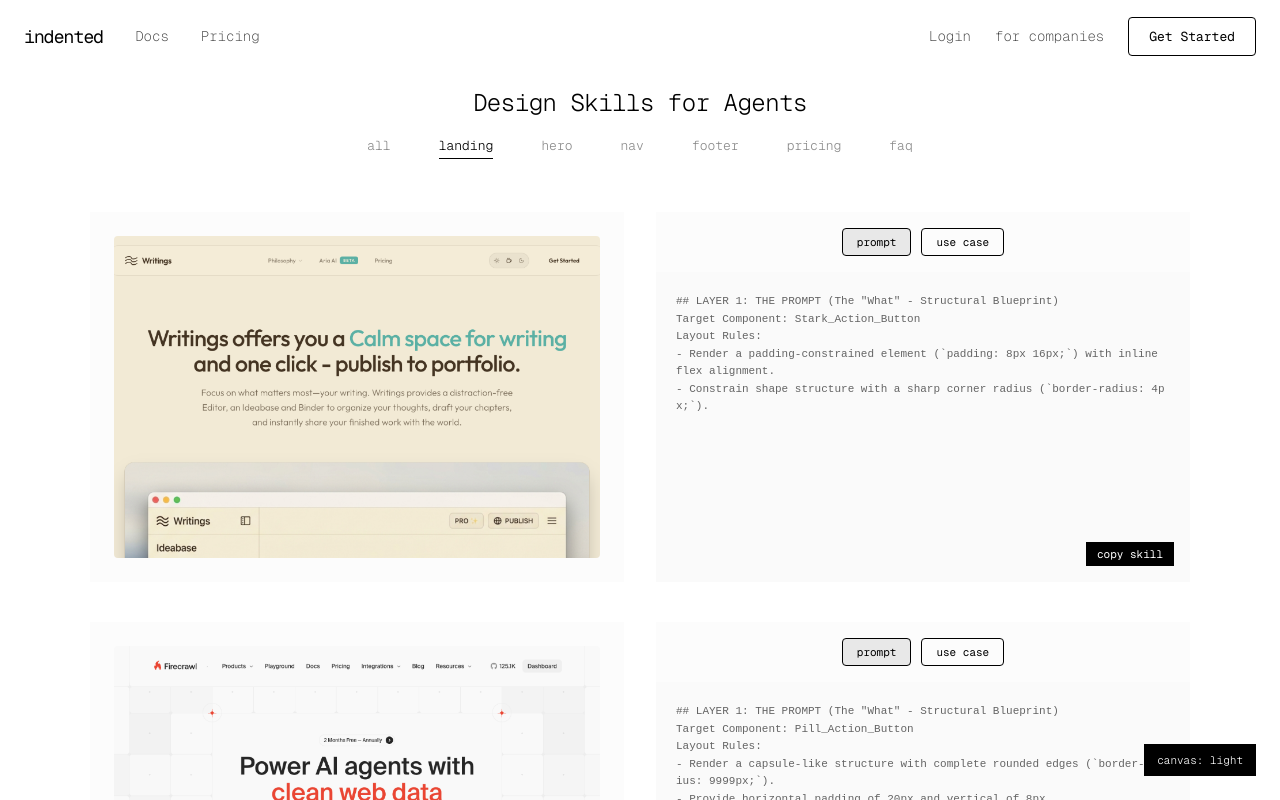
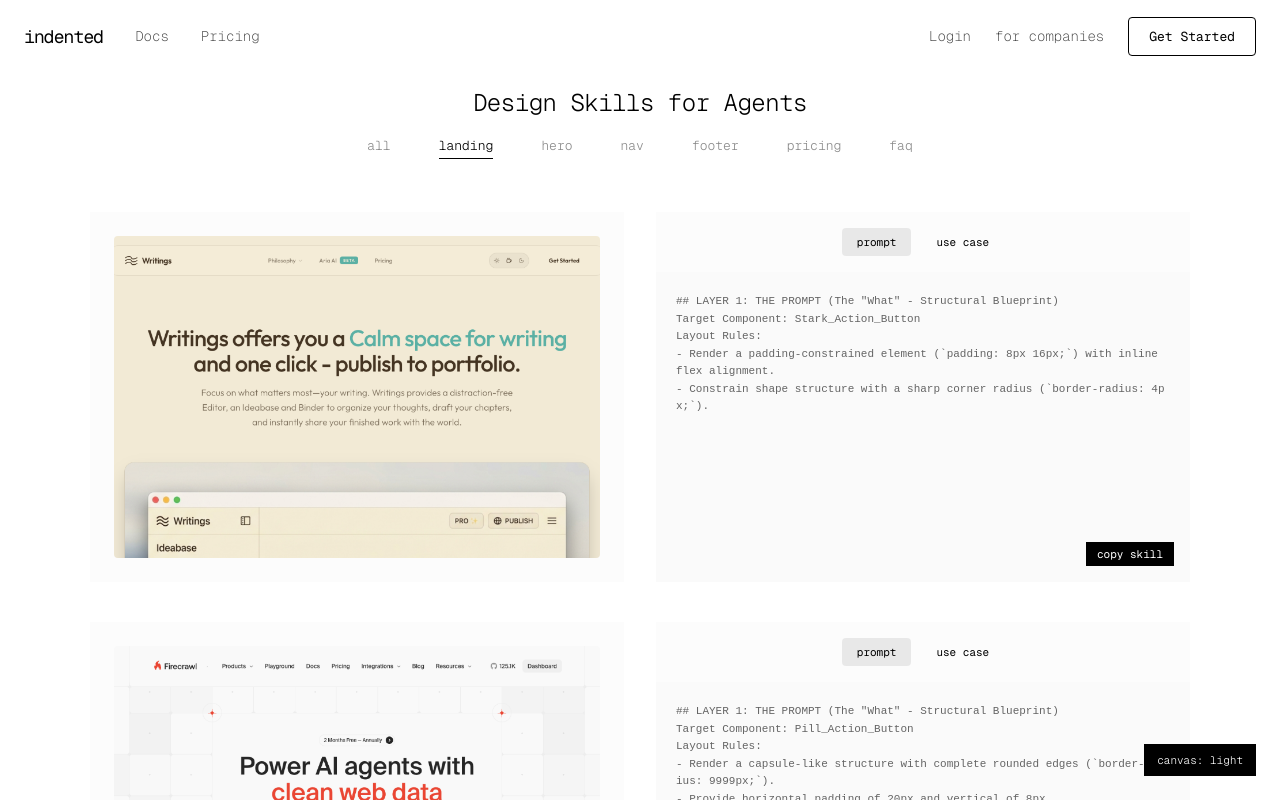
Before and after one commit to kingofalldevs/design-skills-for-ai, a React (Vite) app: page / in a window 1280 px wide. Built offline with nearby package versions, Linux system fonts and the light colour scheme; no server answers.

Commit message:
style: remove borders from skill tab selection buttons

```diff
--- a/src/index.css
+++ b/src/index.css
@@ -266,7 +266,7 @@
 
 .skill-tab-btn {
   background: transparent;
-  border: 1px solid var(--border-color);
+  border: 1px solid transparent;
   color: var(--text-color);
   font-family: var(--font-mono);
   font-size: 11px;
@@ -284,13 +284,13 @@
 .skill-tab-btn.active {
   background-color: rgba(255, 255, 255, 0.12);
   color: var(--text-color);
-  border-color: var(--border-color);
+  border-color: transparent;
 }
 
 body.theme-light .skill-tab-btn.active {
   background-color: rgba(0, 0, 0, 0.08);
   color: var(--text-color);
-  border-color: var(--border-color);
+  border-color: transparent;
 }
 
 .card-code-body pre {
```
